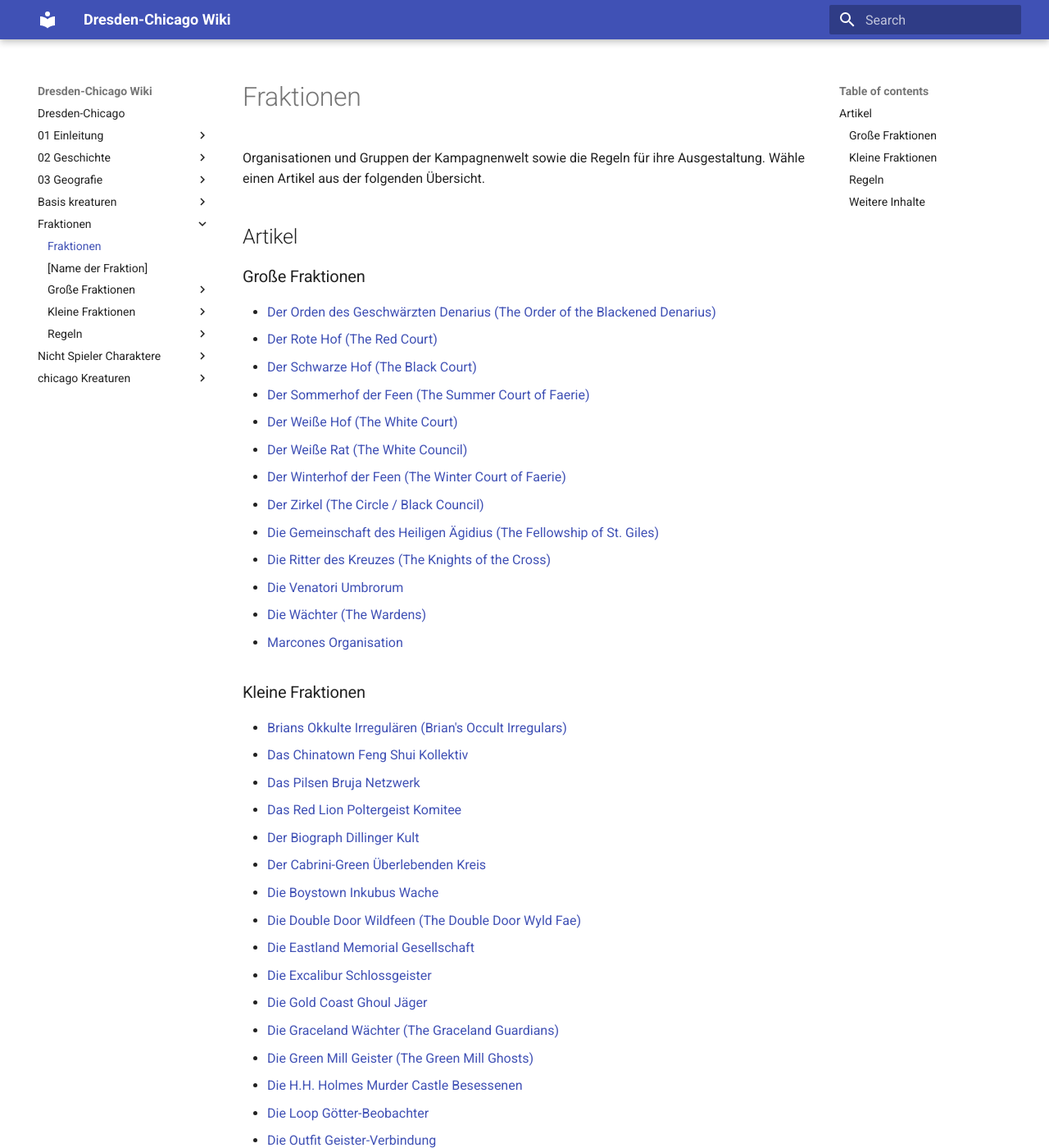
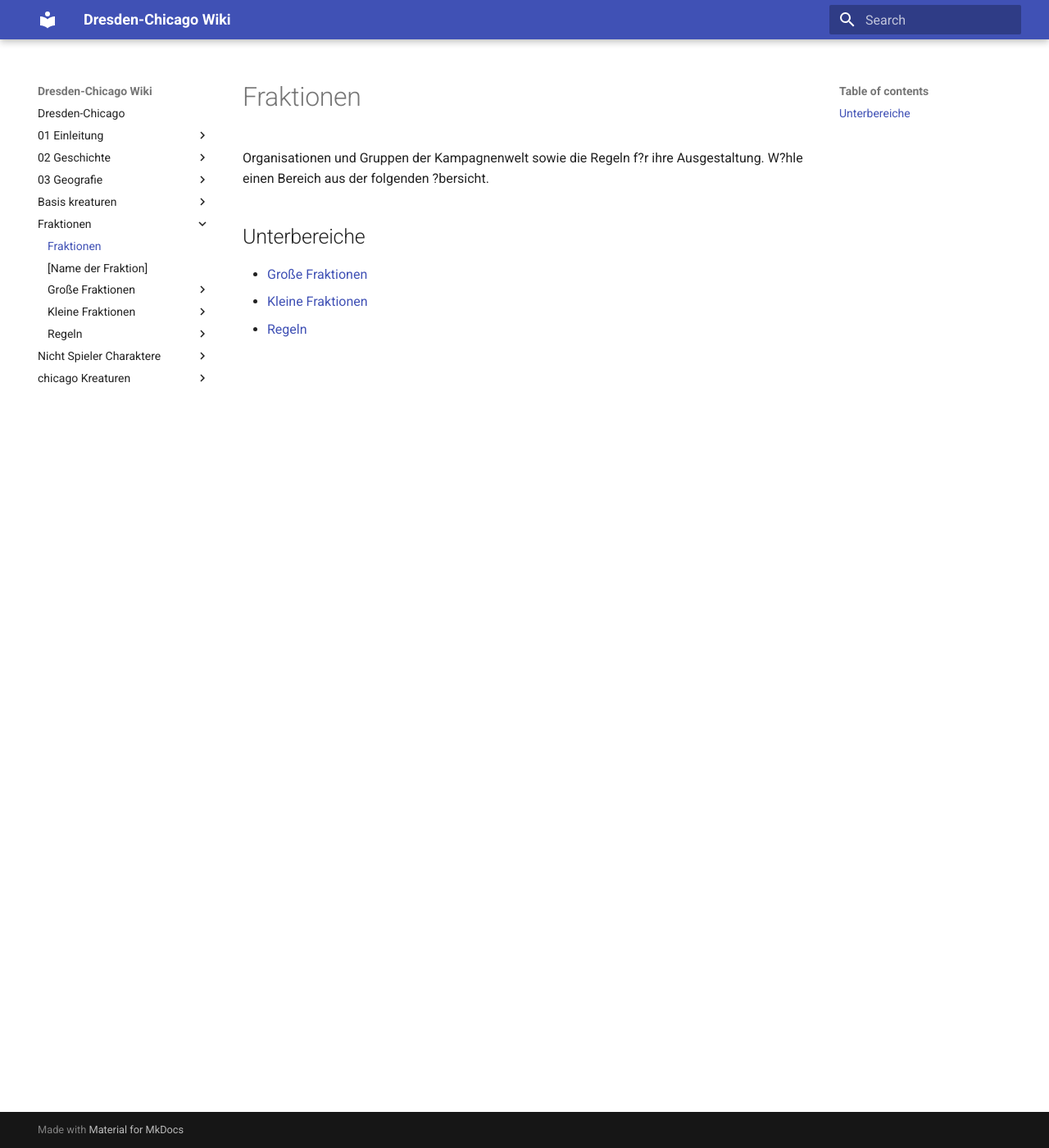
Before and after one commit to Davdcore/dresden-chicago, an MkDocs documentation site: the page built from docs/Fraktionen/README.md, in a window 1280 px wide and 1400 px high. Shown: the whole window at 82% size. Built offline with MkDocs 1.6.1 and Material for MkDocs 9.7.7, drawn with Linux system fonts in a browser that asks for light colours; some of the changed text lies outside the part shown.

Commit message:
Save uncommitted changes

```diff
--- a/docs/Fraktionen/README.md
+++ b/docs/Fraktionen/README.md
@@ -1,49 +1,9 @@
 # Fraktionen
 
-Organisationen und Gruppen der Kampagnenwelt sowie die Regeln für ihre Ausgestaltung. Wähle einen Artikel aus der folgenden Übersicht.
+Organisationen und Gruppen der Kampagnenwelt sowie die Regeln f?r ihre Ausgestaltung. W?hle einen Bereich aus der folgenden ?bersicht.
 
-## Artikel
+## Unterbereiche
 
-### Große Fraktionen
-- [Der Orden des Geschwärzten Denarius (The Order of the Blackened Denarius)](Gro%C3%9Fe-Fraktionen/Der-Orden-des-Geschw%C3%A4rzten-Denarius.md)
-- [Der Rote Hof (The Red Court)](Gro%C3%9Fe-Fraktionen/Der-Rote-Hof.md)
-- [Der Schwarze Hof (The Black Court)](Gro%C3%9Fe-Fraktionen/Der-Schwarze-Hof.md)
-- [Der Sommerhof der Feen (The Summer Court of Faerie)](Gro%C3%9Fe-Fraktionen/Der-Sommerhof-der-Feen.md)
-- [Der Weiße Hof (The White Court)](Gro%C3%9Fe-Fraktionen/Der-Wei%C3%9Fe-Hof.md)
-- [Der Weiße Rat (The White Council)](Gro%C3%9Fe-Fraktionen/Der-Wei%C3%9Fe-Rat.md)
-- [Der Winterhof der Feen (The Winter Court of Faerie)](Gro%C3%9Fe-Fraktionen/Der-Winterhof-der-Feen.md)
-- [Der Zirkel (The Circle / Black Council)](Gro%C3%9Fe-Fraktionen/Der-Zirkel.md)
-- [Die Gemeinschaft des Heiligen Ägidius (The Fellowship of St. Giles)](Gro%C3%9Fe-Fraktionen/Die-Gemeinschaft-des-Heiligen-%C3%84gidius.md)
-- [Die Ritter des Kreuzes (The Knights of the Cross)](Gro%C3%9Fe-Fraktionen/Die-Ritter-des-Kreuzes.md)
-- [Die Venatori Umbrorum](Gro%C3%9Fe-Fraktionen/Die-Venatori-Umbrorum.md)
-- [Die Wächter (The Wardens)](Gro%C3%9Fe-Fraktionen/Die-W%C3%A4chter.md)
-- [Marcones Organisation](Gro%C3%9Fe-Fraktionen/Marcones-Organisation.md)
-### Kleine Fraktionen
-- [Brians Okkulte Irregulären (Brian's Occult Irregulars)](Kleine-Fraktionen/Brians-Okkulte-Irregul%C3%A4ren.md)
-- [Das Chinatown Feng Shui Kollektiv](Kleine-Fraktionen/Das-Chinatown-Feng-Shui-Kollektiv.md)
-- [Das Pilsen Bruja Netzwerk](Kleine-Fraktionen/Das-Pilsen-Bruja-Netzwerk.md)
-- [Das Red Lion Poltergeist Komitee](Kleine-Fraktionen/Das-Red-Lion-Poltergeist-Komitee.md)
-- [Der Biograph Dillinger Kult](Kleine-Fraktionen/Der-Biograph-Dillinger-Kult.md)
-- [Der Cabrini-Green Überlebenden Kreis](Kleine-Fraktionen/Der-Cabrini-Green-%C3%9Cberlebenden-Kreis.md)
-- [Die Boystown Inkubus Wache](Kleine-Fraktionen/Die-Boystown-Inkubus-Wache.md)
-- [Die Double Door Wildfeen (The Double Door Wyld Fae)](Kleine-Fraktionen/Die-Double-Door-Wildfeen.md)
-- [Die Eastland Memorial Gesellschaft](Kleine-Fraktionen/Die-Eastland-Memorial-Gesellschaft.md)
-- [Die Excalibur Schlossgeister](Kleine-Fraktionen/Die-Excalibur-Schlossgeister.md)
-- [Die Gold Coast Ghoul Jäger](Kleine-Fraktionen/Die-Gold-Coast-Ghoul-J%C3%A4ger.md)
-- [Die Graceland Wächter (The Graceland Guardians)](Kleine-Fraktionen/Die-Graceland-W%C3%A4chter.md)
-- [Die Green Mill Geister (The Green Mill Ghosts)](Kleine-Fraktionen/Die-Green-Mill-Geister.md)
-- [Die H.H. Holmes Murder Castle Besessenen](Kleine-Fraktionen/Die-HH-Holmes-Murder-Castle-Besessenen.md)
-- [Die Loop Götter-Beobachter](Kleine-Fraktionen/Die-Loop-G%C3%B6tter-Beobachter.md)
-- [Die Outfit Geister-Verbindung](Kleine-Fraktionen/Die-Outfit-Geister-Verbindung.md)
-- [Die Seminary Co-Op Geheimgesellschaft](Kleine-Fraktionen/Die-Seminary-Co-Op-Geheimgesellschaft.md)
-- [Die Stockyards Wiedergänger (The Stockyards Revenants)](Kleine-Fraktionen/Die-Stockyards-Wiederg%C3%A4nger.md)
-- [Die Universitäts-Dampftunnel-Forscher](Kleine-Fraktionen/Die-Universit%C3%A4ts-Dampftunnel-Forscher.md)
-- [Die Wrigley Field Glaubenshüter](Kleine-Fraktionen/Die-Wrigley-Field-Glaubensh%C3%BCter.md)
-### Regeln
-- [Beispiel-Gruppierungen](Regeln/Beispiel-Gruppierungen.md)
-- [Die Definition von Gruppierungen](Regeln/Definition.md)
-- [Kompetenzen](Regeln/Kompetenzen.md)
-- [Konflikte](Regeln/Konflikte.md)
-- [Ziele und Einsätze](Regeln/Ziele-und-Einsaetze.md)
-### Weitere Inhalte
-- [Vorlage für Fraktionen](_TEMPLATE_PublicKnowledge.md)
+- [Große Fraktionen](Große-Fraktionen/README.md)
+- [Kleine Fraktionen](Kleine-Fraktionen/README.md)
+- [Regeln](Regeln/README.md)
```
Also changed, not shown: docs/Fraktionen/Große-Fraktionen/README.md (added, +19 -0 lines), docs/Fraktionen/Kleine-Fraktionen/README.md (added, +26 -0 lines), docs/Fraktionen/Regeln/README.md (added, +11 -0 lines).
